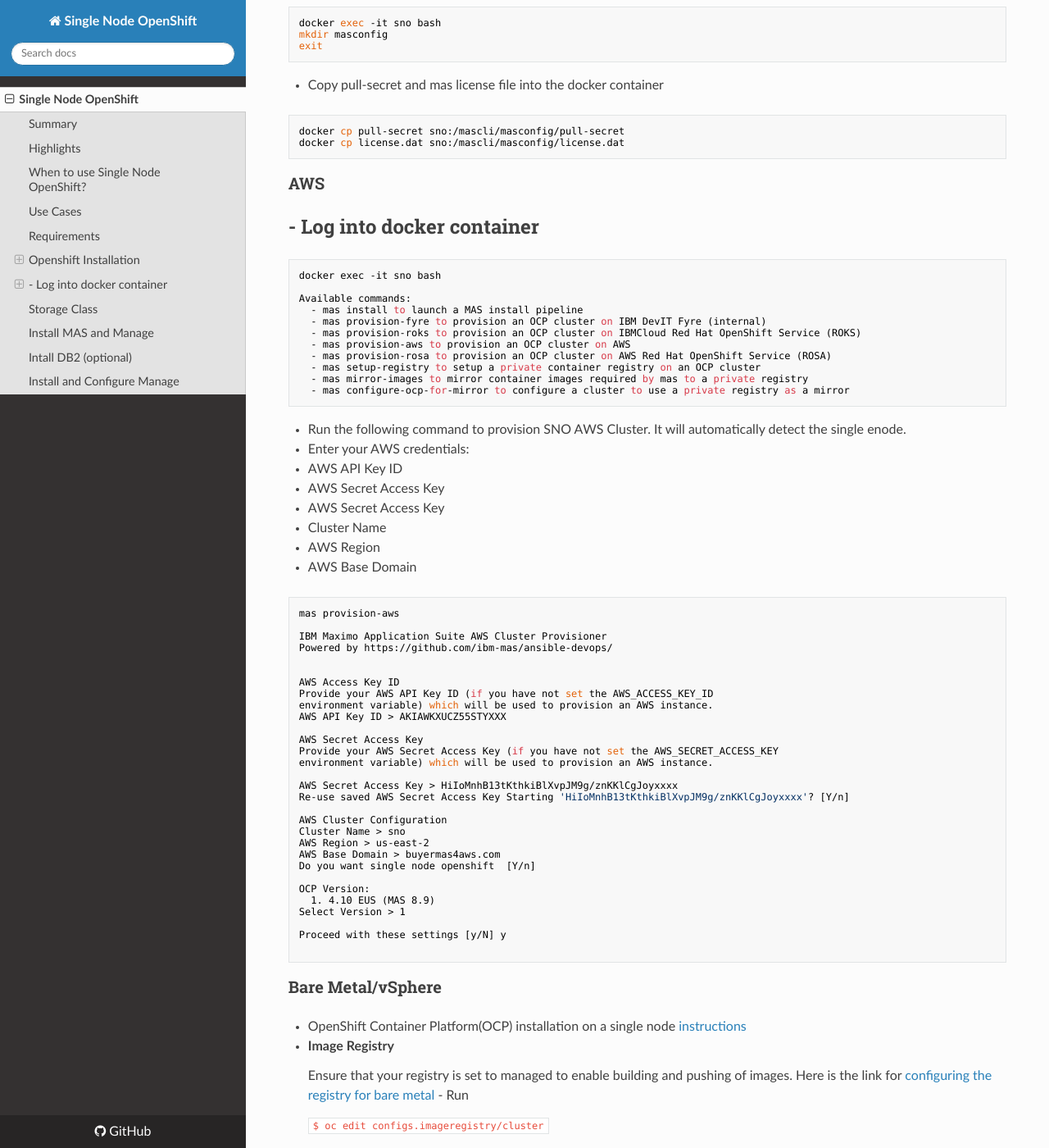
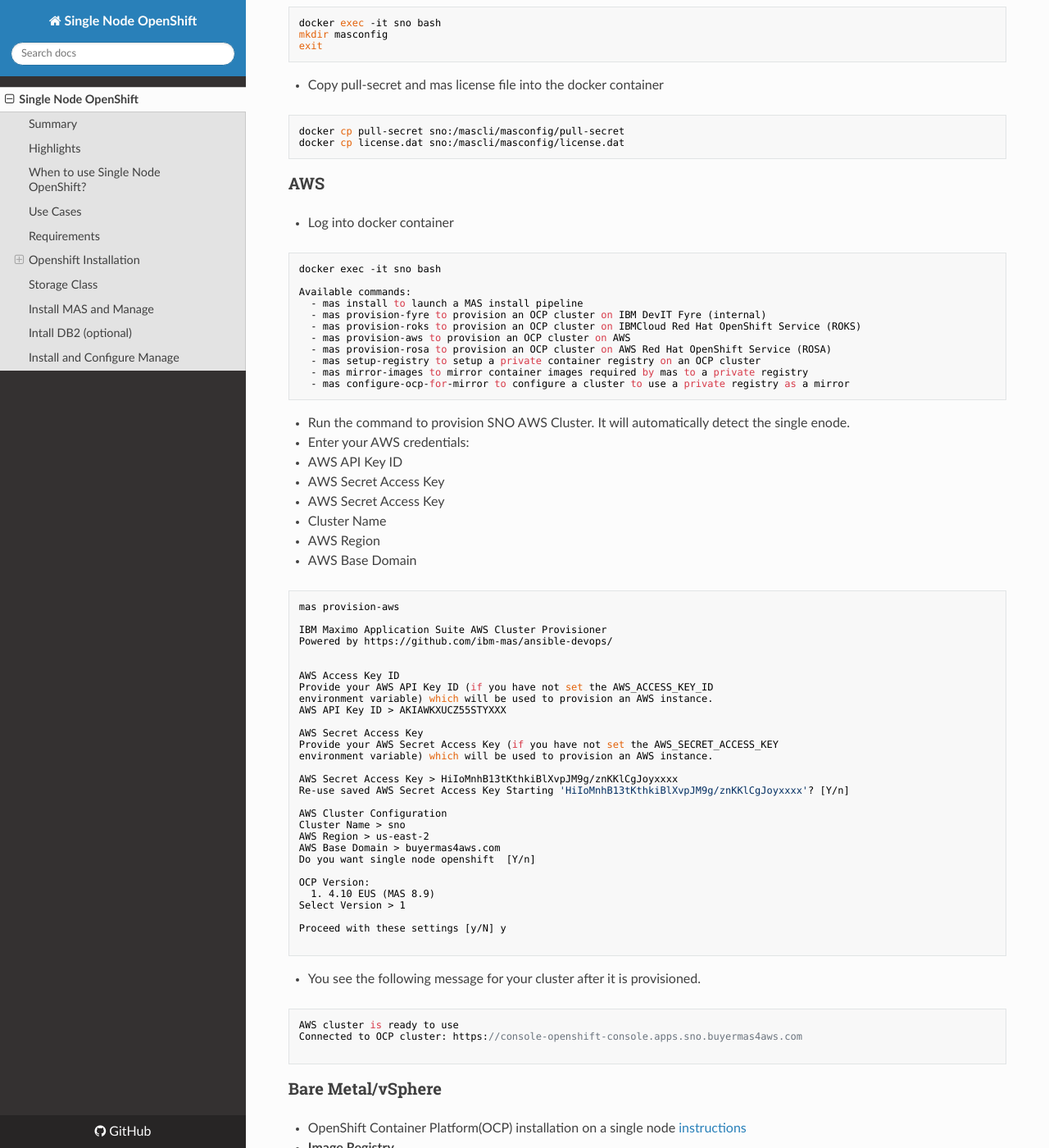
Before and after one commit to ibm-mas-manage/sno, an MkDocs documentation site: the page built from docs/index.md, in a window 1280 px wide and 1400 px high, scrolled down 2087 px. Shown: the whole window at 82% size. Built offline with MkDocs 1.6.1, drawn with Linux system fonts in a browser that asks for light colours; nearby versions of some CDN libraries.

Commit message:
Update index.md

````diff
--- a/docs/index.md
+++ b/docs/index.md
@@ -66,7 +66,6 @@
 ### AWS
 
 - Log into docker container
--
 ```
 docker exec -it sno bash
 
@@ -120,6 +119,13 @@
 Select Version > 1
 
 Proceed with these settings [y/N] y
+
+```
+- You see the following message for your cluster after it is provisioned.
+
+```
+AWS cluster is ready to use
+Connected to OCP cluster: https://console-openshift-console.apps.sno.buyermas4aws.com
 
 ```
 
````
Also changed, not shown: other parts of docs/index.md (+1 -1 lines).
